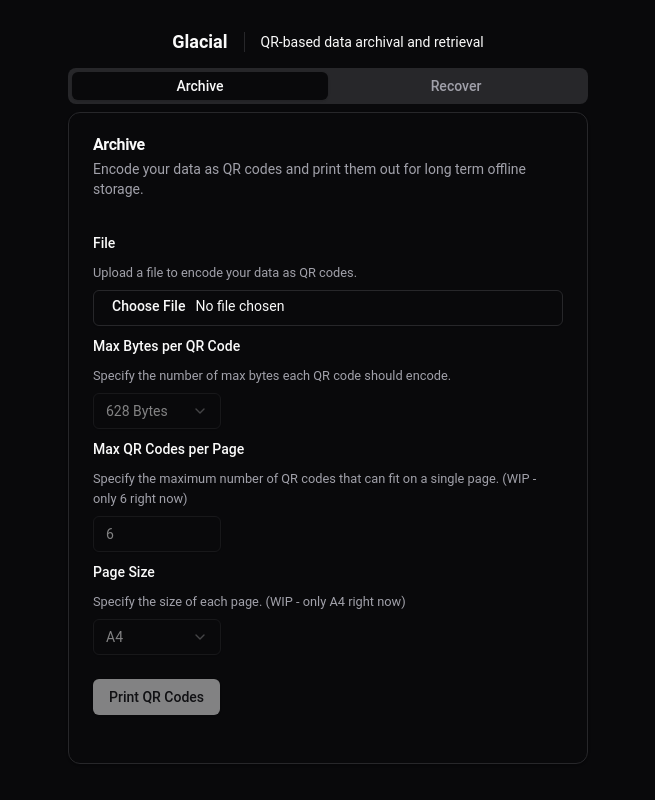
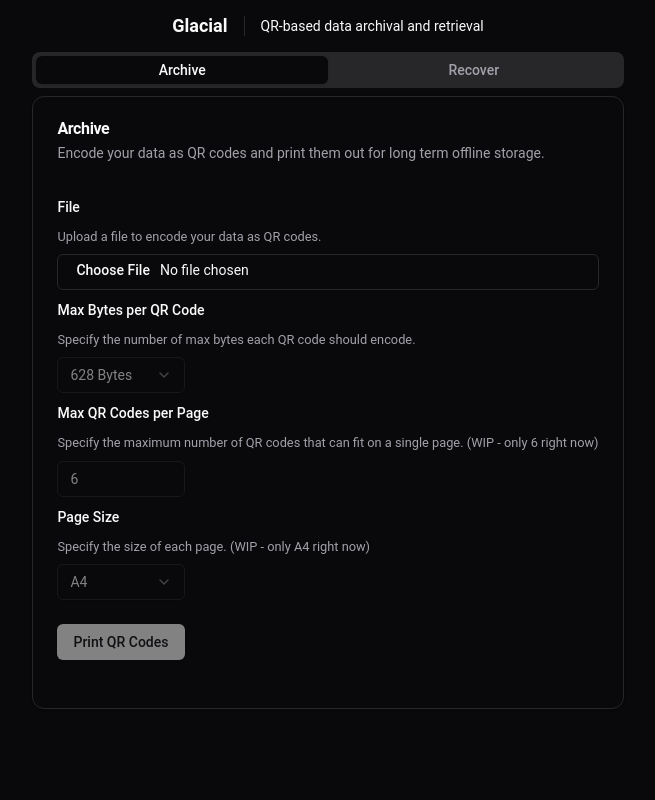
Before and after one commit to aliadnani/glacial, a React (Vite) app: page / in a window 1280 px wide. Shown: the whole page, without its empty margins (312-967 px from the left). Built offline with nearby package versions, Linux system fonts and the light colour scheme; a web font is replaced by a local one.

Commit message:
feat: update styles

```diff
--- a/src/App.tsx
+++ b/src/App.tsx
@@ -18,7 +18,7 @@ import { ArchiveForm } from "./features/archive/archive-form";
 function App() {
   return (
     <ThemeProvider defaultTheme="dark" storageKey="vite-ui-theme">
-      <div className="mx-auto max-w-7xl p-8 space-y-4 flex flex-col justify-center items-center">
+      <div className="mx-auto max-w-2xl p-4 space-y-4 flex flex-col justify-center items-center">
         <div className="flex h-5 items-center space-x-4 text-sm">
           <div>
             <P className="font-bold text-lg">Glacial</P>
@@ -28,7 +28,7 @@ function App() {
             <P>QR-based data archival and retrieval</P>
           </div>
         </div>
-        <Tabs defaultValue="archive" className="w-[520px]">
+        <Tabs defaultValue="archive">
           <TabsList className="grid w-full grid-cols-2">
             <TabsTrigger value="archive">Archive</TabsTrigger>
             <TabsTrigger value="recover">Recover</TabsTrigger>
```
